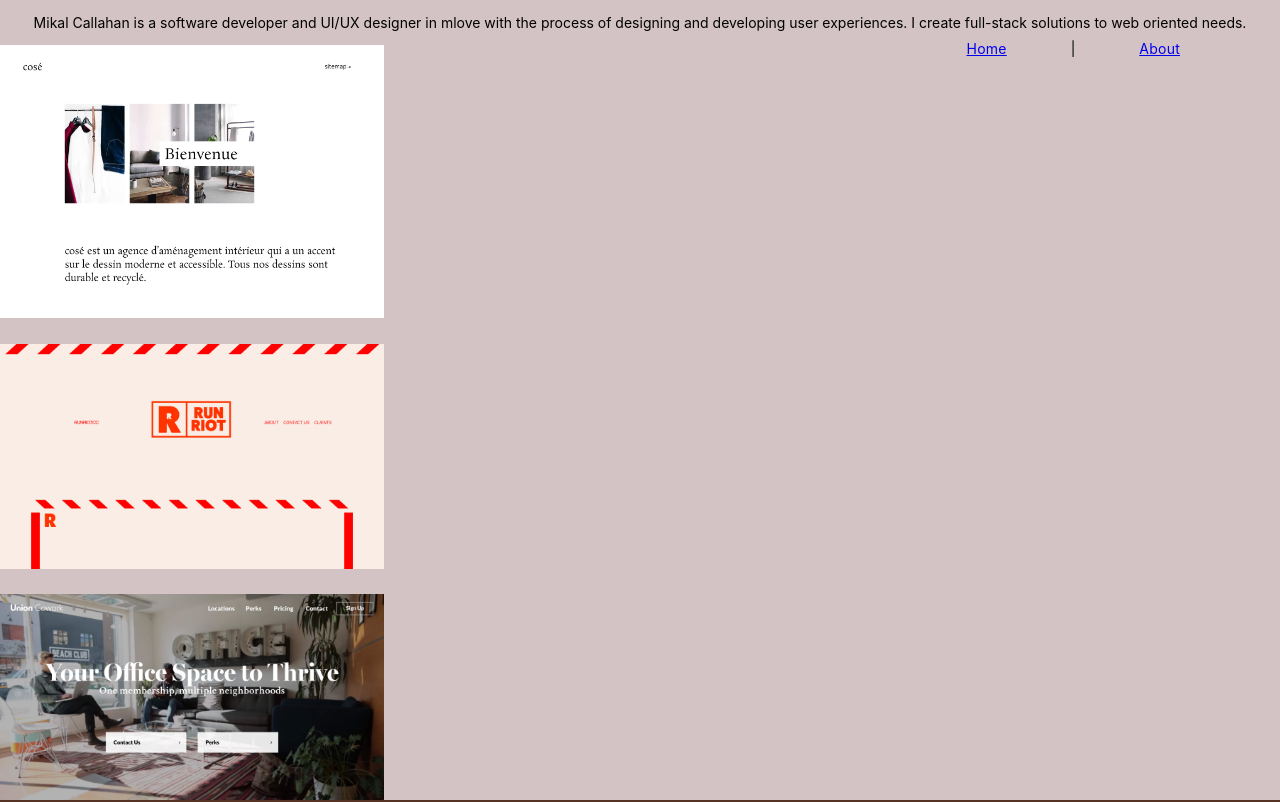
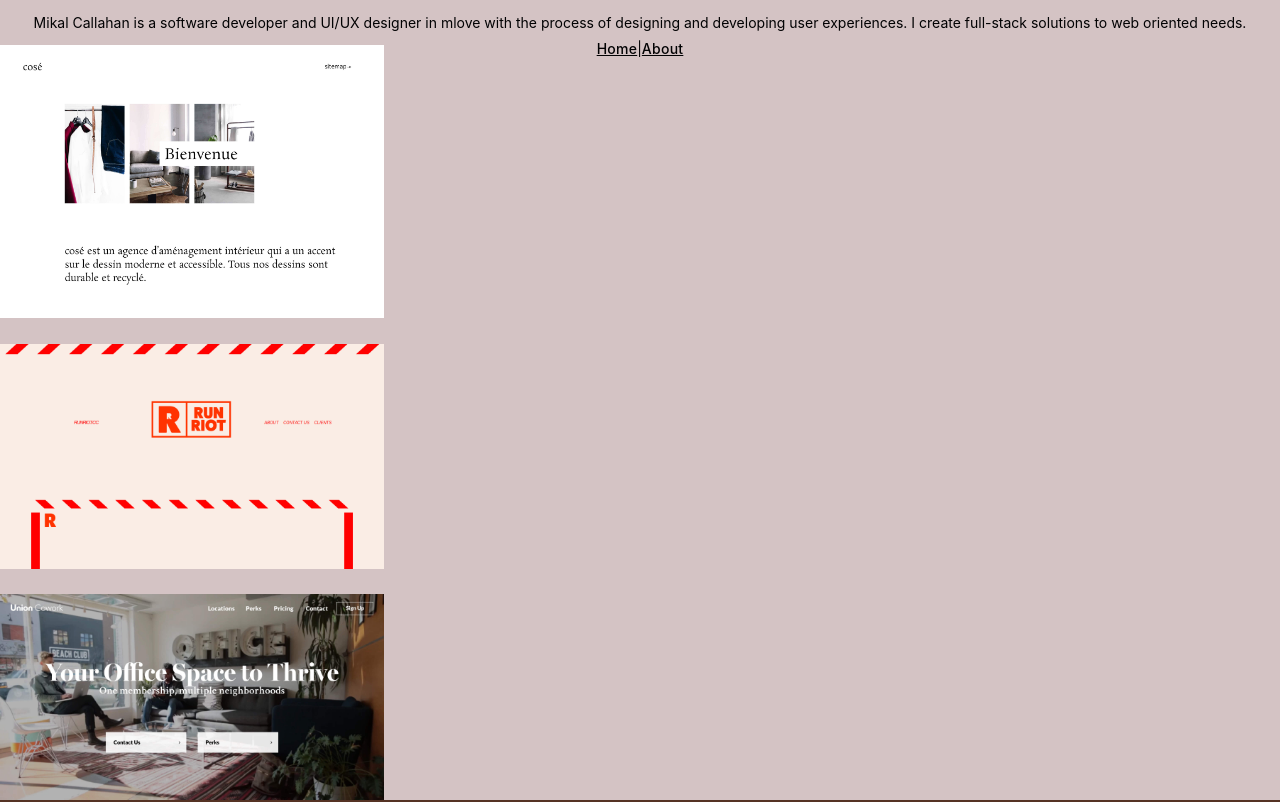
Before and after one commit to mikalcallahan/mindfulness, a Vue app: page /about in a window 1280 px wide. Shown: the top 802 px of the page. Built offline with nearby package versions, Linux system fonts and the light colour scheme.

Commit message:
added separate styles files

```diff
--- a/src/styles.styl
+++ b/src/styles.styl
@@ -1,6 +1,8 @@
-font-color = #020203
+@import './styles/colors.styl'
+@import './styles/variables.styl'
 
 body, html
+  background-color: $background-color
   height: 100%
   margin: 0
   width: 100%
@@ -9,30 +11,37 @@ html
   font-size: 62.5% // 1.0rem = 10px
 
 body
-  font-family: -apple-system, BlinkMacSystemFont, 'Segoe UI',
-    'Helvetica Neue', 'Roboto', 'Oxygen', 'Ubuntu', 'Cantarell', 'Fira Sans',
-      'Droid Sans', sans-serif;
-  font-size: 1.4rem
+  font: $font
 
 #app
-  background-color: #d4c3c4
-  // font-family Avenir, Helvetica, Arial, sans-serif
+  background-color: $background-color
   -webkit-font-smoothing antialiased
   -moz-osx-font-smoothing grayscale
   text-align center
-  color font-color
+  color $font-color
   height: 100%
   width: 100%
 
 a
+  color: inherit
+  font-weight: 500
   letter-spacing: 0.025rem
 
 #nav
+  display: flex
+  justify-content: center
   position: absolute
-  padding: 4rem
-  right 0
-  a
-    padding 0 6rem
+  padding: 4rem 0
+  width: 100%
 
-a:visited
-  color: font-color
+#nav-content
+  display: flex
+  justify-content: space-between
+  width: 92.5%
+
+.page-content
+  align-items: center
+  display: flex
+  height: 100%
+  justify-content: center
+  width: 100%
--- /dev/null
+++ b/src/styles/colors.styl
@@ -0,0 +1,4 @@
+$black = #020203
+
+$background-color = #d4c3c4
+$font-color = $black
--- /dev/null
+++ b/src/styles/variables.styl
@@ -0,0 +1,9 @@
+$font-family = -apple-system, BlinkMacSystemFont, 'Segoe UI', 'Helvetica Neue', 'Roboto', 'Oxygen', 'Ubuntu', 'Cantarell', 'Fira Sans', 'Droid Sans', sans-serif
+$font-size =1.4rem
+$font = $font-size $font-family
+
+.grid-12-col
+  display: grid
+  grid-template-columns: repeat(12, 1fr)
+  gap: 2.0rem
+  grid-auto-rows: minmax(100px, auto)
```
